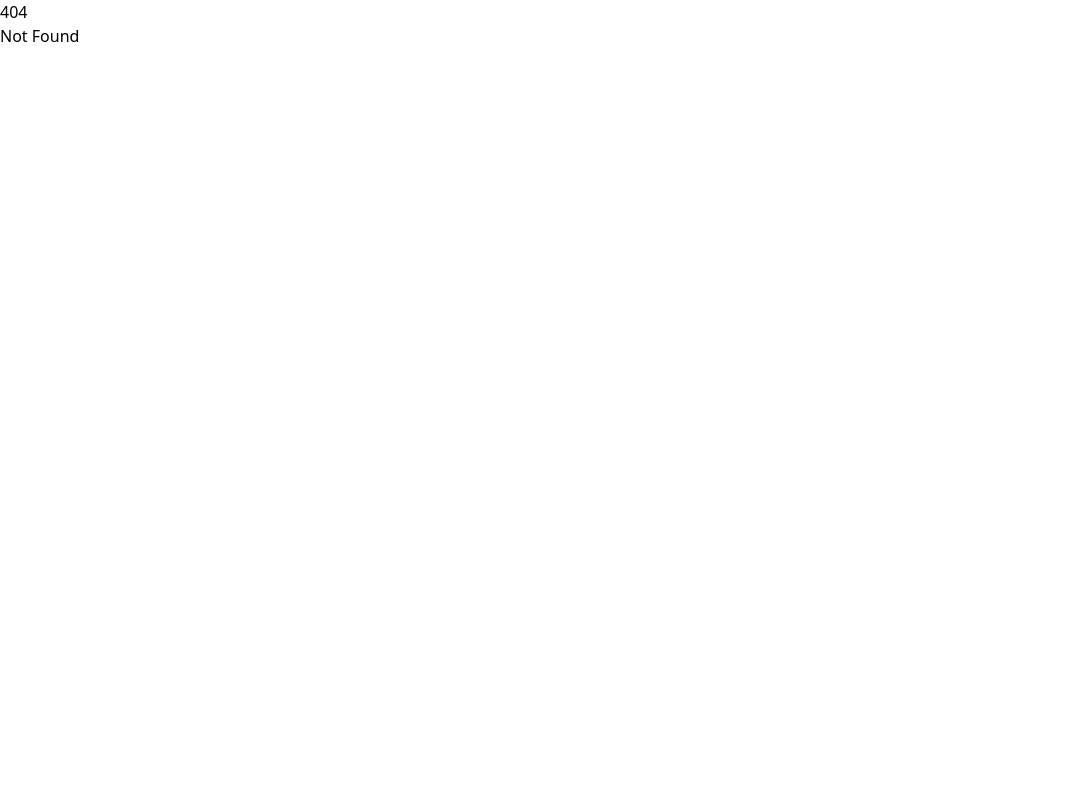
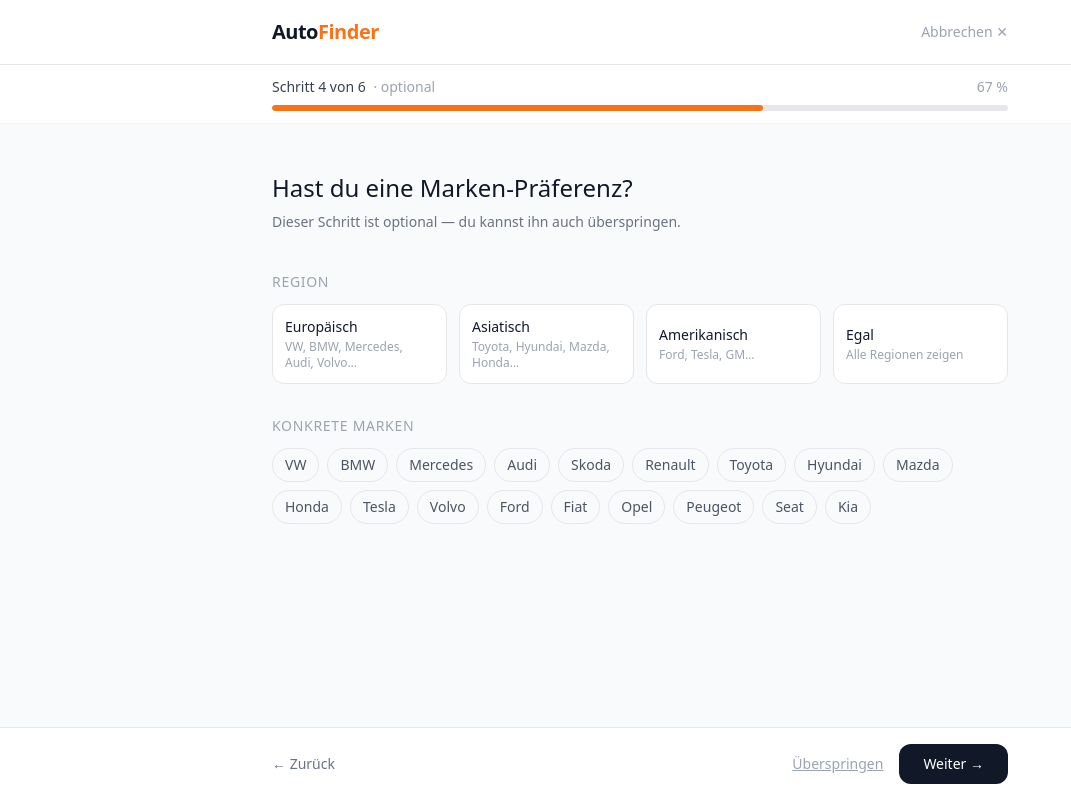
Before and after one commit to savethedavee/prototyping-ln, a SvelteKit app in the folder autofinder/: page /finder/marken in a window 1280 px wide. Before the commit this address had no page. Shown: the whole page, without its empty margins (0-1071 px from the left). Built offline with nearby package versions, Linux system fonts and the light colour scheme.

Commit message:
feat: marken Step

```diff
--- /dev/null
+++ b/autofinder/src/routes/finder/marken/+page.svelte
@@ -0,0 +1,98 @@
+<script lang="ts">
+	import { searchInputs } from '$lib/stores/questionnaire';
+	import QuestionnaireFrame from '$lib/components/QuestionnaireFrame.svelte';
+
+	const REGIONS = [
+		{ key: 'europe', label: 'Europäisch', sub: 'VW, BMW, Mercedes, Audi, Volvo…' },
+		{ key: 'asia', label: 'Asiatisch', sub: 'Toyota, Hyundai, Mazda, Honda…' },
+		{ key: 'america', label: 'Amerikanisch', sub: 'Ford, Tesla, GM…' },
+		{ key: 'any', label: 'Egal', sub: 'Alle Regionen zeigen' }
+	];
+
+	const BRANDS = [
+		'VW', 'BMW', 'Mercedes', 'Audi', 'Skoda', 'Renault',
+		'Toyota', 'Hyundai', 'Mazda', 'Honda', 'Tesla', 'Volvo',
+		'Ford', 'Fiat', 'Opel', 'Peugeot', 'Seat', 'Kia'
+	];
+
+	function setRegion(key: string) {
+		searchInputs.update((s) => ({ ...s, brandRegion: key }));
+	}
+
+	function toggleBrand(brand: string) {
+		searchInputs.update((s) => {
+			const brands = s.brands ?? [];
+			const next = brands.includes(brand) ? brands.filter((b) => b !== brand) : [...brands, brand];
+			return { ...s, brands: next };
+		});
+	}
+</script>
+
+<svelte:head>
+	<title>Marken – AutoFinder</title>
+</svelte:head>
+
+<QuestionnaireFrame
+	currentStep={4}
+	optional={true}
+	backHref="/finder/antrieb"
+	nextHref="/finder/ausstattung"
+	skipHref="/finder/ausstattung"
+>
+	<h1 class="text-2xl font-medium text-gray-900">Hast du eine Marken-Präferenz?</h1>
+	<p class="mt-2 text-sm text-gray-500">
+		Dieser Schritt ist optional — du kannst ihn auch überspringen.
+	</p>
+
+	<!-- Region -->
+	<h2 class="mt-10 text-sm font-medium uppercase tracking-wider text-gray-400">Region</h2>
+	<div class="mt-3 grid grid-cols-2 gap-3 md:grid-cols-4">
+		{#each REGIONS as r}
+			{@const selected = $searchInputs.brandRegion === r.key}
+			<button
+				onclick={() => setRegion(r.key)}
+				class="rounded-card border p-3 text-left transition-all"
+				class:border-gray-900={selected}
+				class:bg-gray-900={selected}
+				class:border-gray-200={!selected}
+				class:bg-white={!selected}
+				class:hover:border-gray-400={!selected}
+			>
+				<p
+					class="text-sm font-medium"
+					class:text-white={selected}
+					class:text-gray-900={!selected}
+				>
+					{r.label}
+				</p>
+				<p
+					class="mt-0.5 text-xs"
+					class:text-gray-300={selected}
+					class:text-gray-400={!selected}
+				>
+					{r.sub}
+				</p>
+			</button>
+		{/each}
+	</div>
+
+	<!-- Brands -->
+	<h2 class="mt-8 text-sm font-medium uppercase tracking-wider text-gray-400">Konkrete Marken</h2>
+	<div class="mt-3 flex flex-wrap gap-2">
+		{#each BRANDS as brand}
+			{@const selected = ($searchInputs.brands ?? []).includes(brand)}
+			<button
+				onclick={() => toggleBrand(brand)}
+				class="rounded-full border px-3 py-1.5 text-sm transition-all"
+				class:border-gray-900={selected}
+				class:bg-gray-900={selected}
+				class:text-white={selected}
+				class:border-gray-200={!selected}
+				class:text-gray-600={!selected}
+				class:hover:border-gray-400={!selected}
+			>
+				{brand}
+			</button>
+		{/each}
+	</div>
+</QuestionnaireFrame>
```
